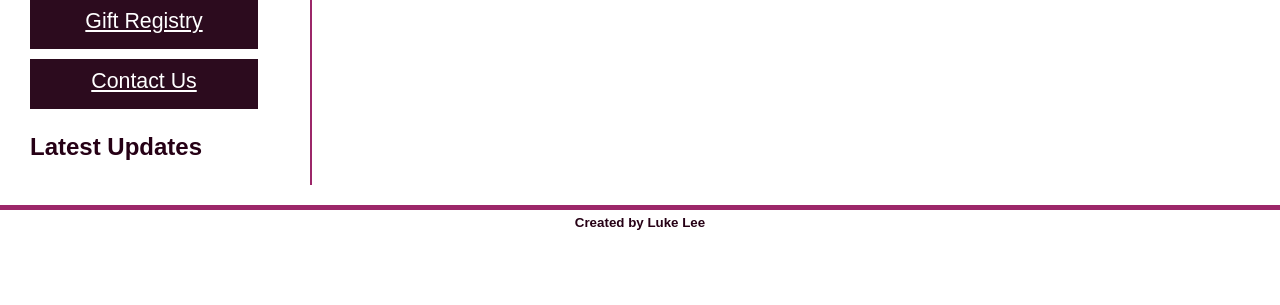
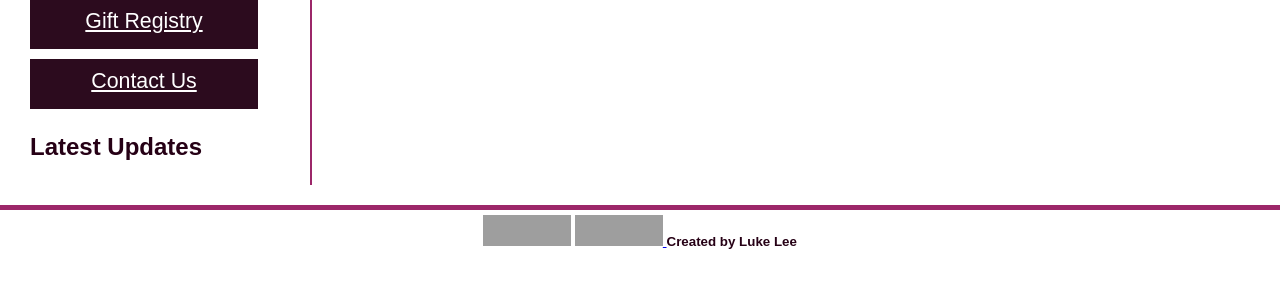
Before and after one commit to durden/wedding, a Django app: template templates/blog.html in a window 1280 px wide. Shown: the part 495-800 px from the top of the page. Run offline with Django 3.2, Linux system fonts and the light colour scheme; the template is opened without the code that fills it, so the values that code supplies are empty; grey boxes are pictures that could not be loaded.

Commit message:
Adding validator icons

```diff
--- a/templates/base.html
+++ b/templates/base.html
@@ -54,7 +54,18 @@
 		</div>
 
 		<div id="footer">
-			{% block footer %} Created by Luke Lee {% endblock %}
+			{% block footer %}
+                <a href="http://validator.w3.org/check?uri=http%3A%2F%2Fnatalieandluke.com%2F">
+                    <img src="http://www.w3.org/Icons/valid-html401-blue"
+                        alt="Valid HTML 4.01 Strict" height="31" width="88" border="0"></a>
+
+                <a href="http://jigsaw.w3.org/css-validator/check/referer">
+                    <img style="border:0;width:88px;height:31px"
+                        src="http://jigsaw.w3.org/css-validator/images/vcss-blue" alt="Valid CSS!">
+                </a>
+
+                Created by Luke Lee
+            {% endblock %}
 		</div>
 
 	</body>
```
